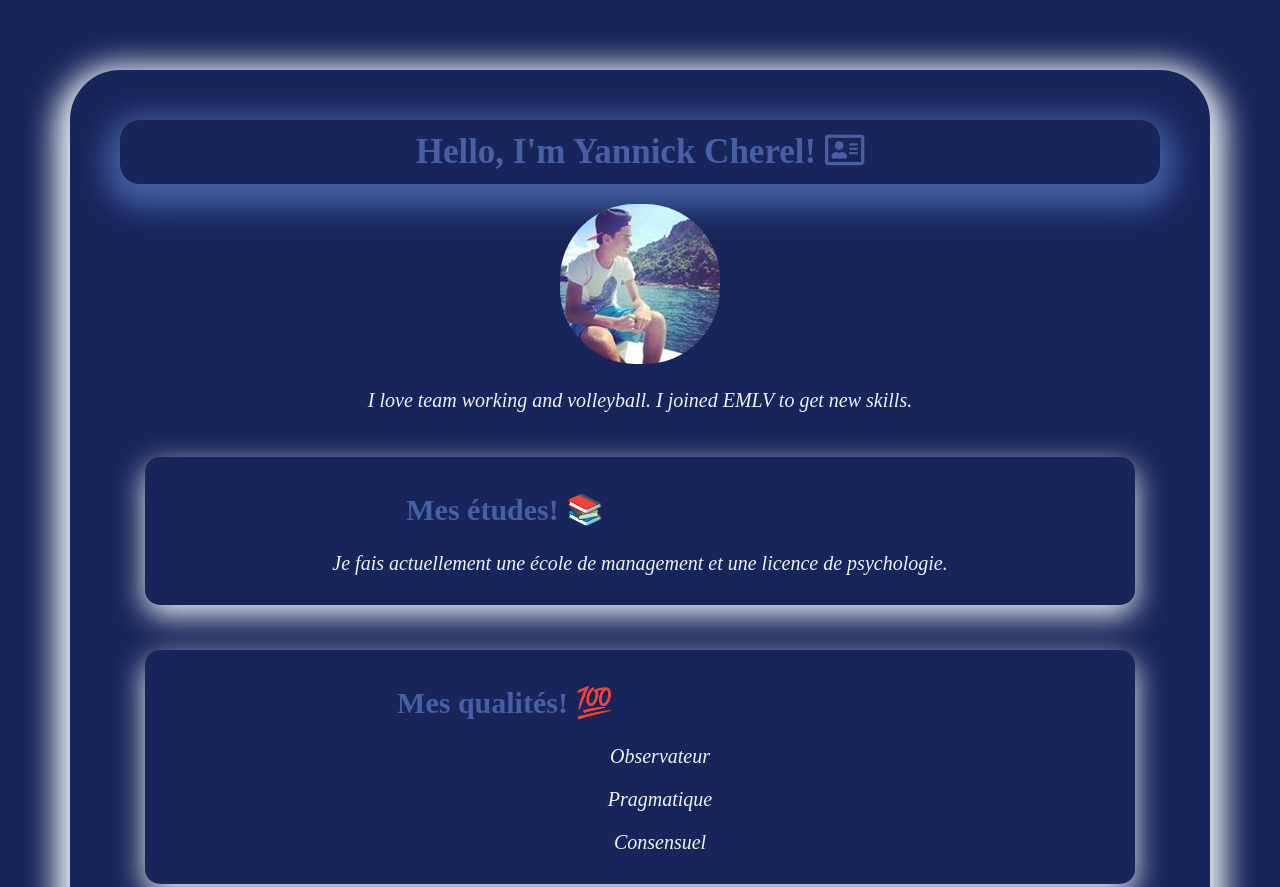
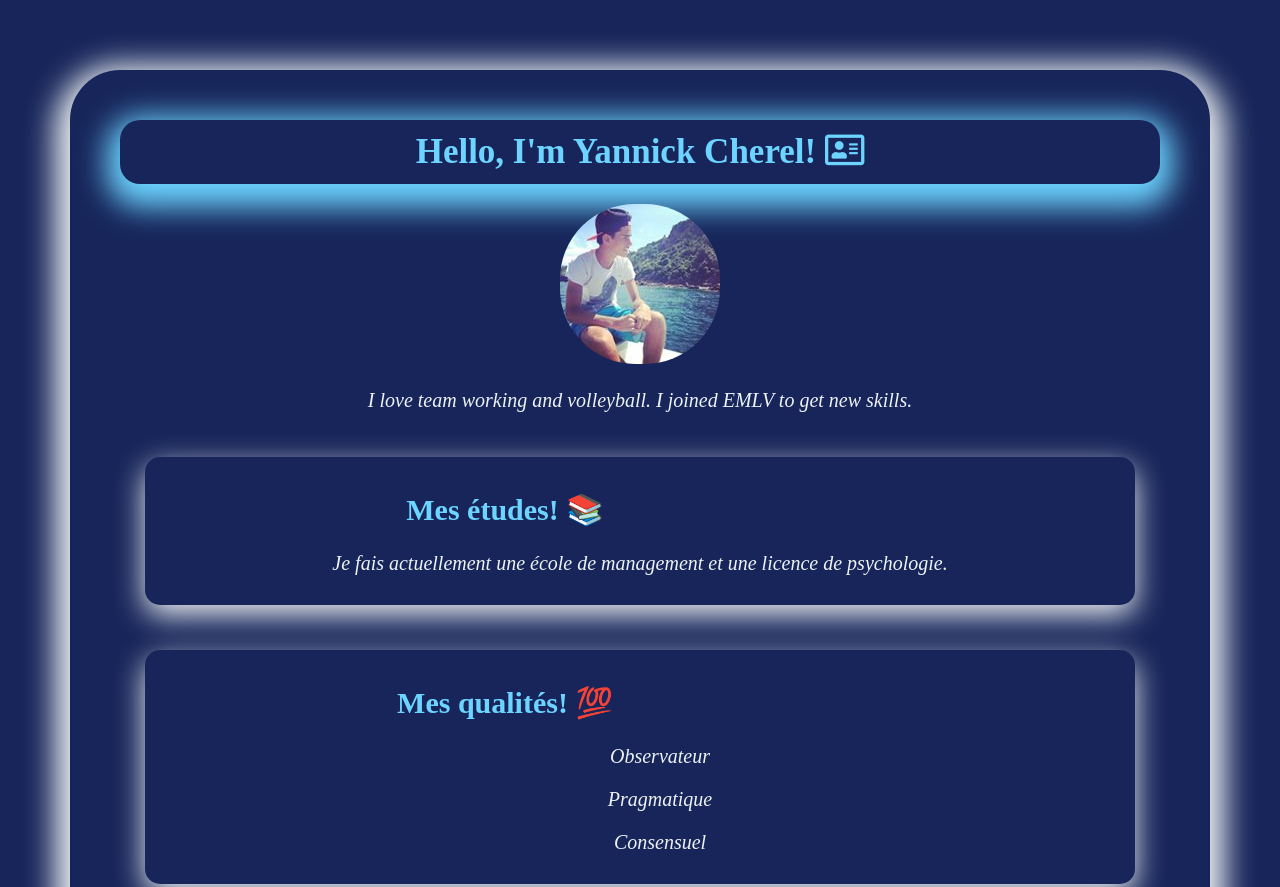
Before and after one commit to YannickCrl/my-profile, a plain HTML site: page index.html in a window 1280 px wide. Shown: the top 887 px of the page. Drawn offline with Linux system fonts and the light colour scheme.

Commit message:
color h2

```diff
--- a/style.css
+++ b/style.css
@@ -14,7 +14,7 @@ h1, h2{
 }
 
 h1{
-	color: #4660A3;
+	color: #6CD4FF;
 	font-size: 35px;
 	background: #17255A;
 	padding: 12px;
@@ -24,7 +24,7 @@ h1{
 }
 
 h2{
-	color: #4660A3;
+	color: #6CD4FF;
 	font-size: 30px;
 	font-weight: lighter;
 	width: 700px;
```
